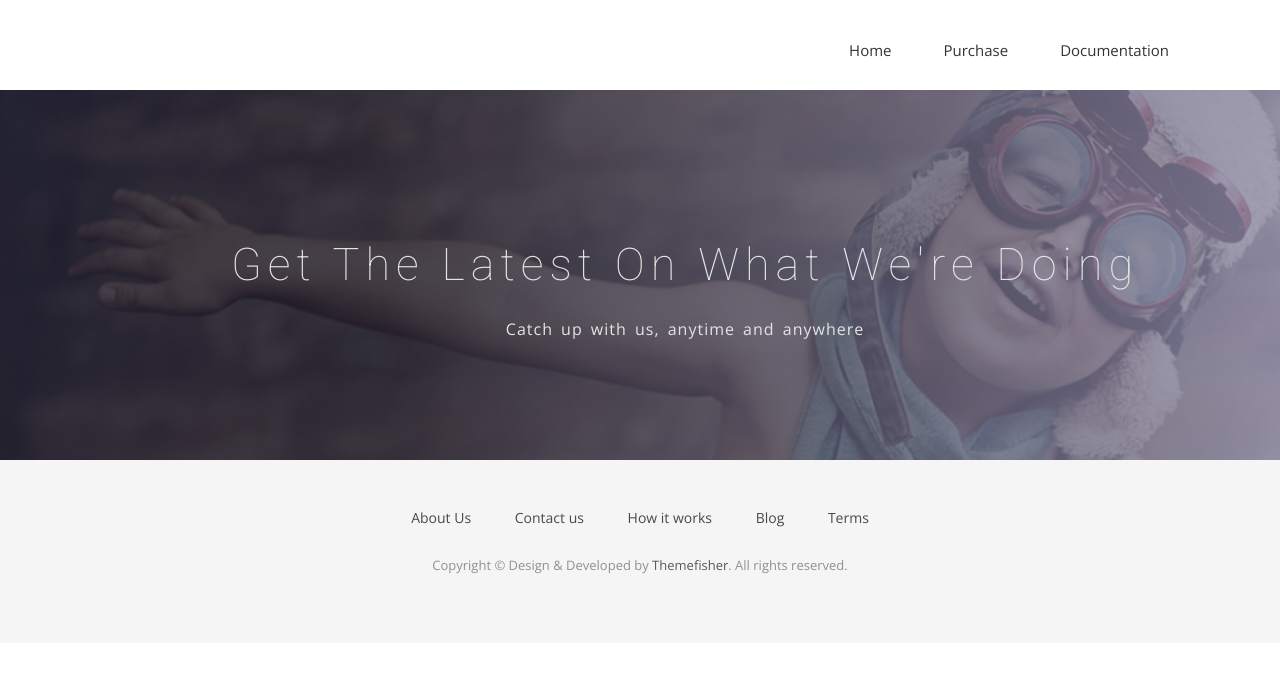
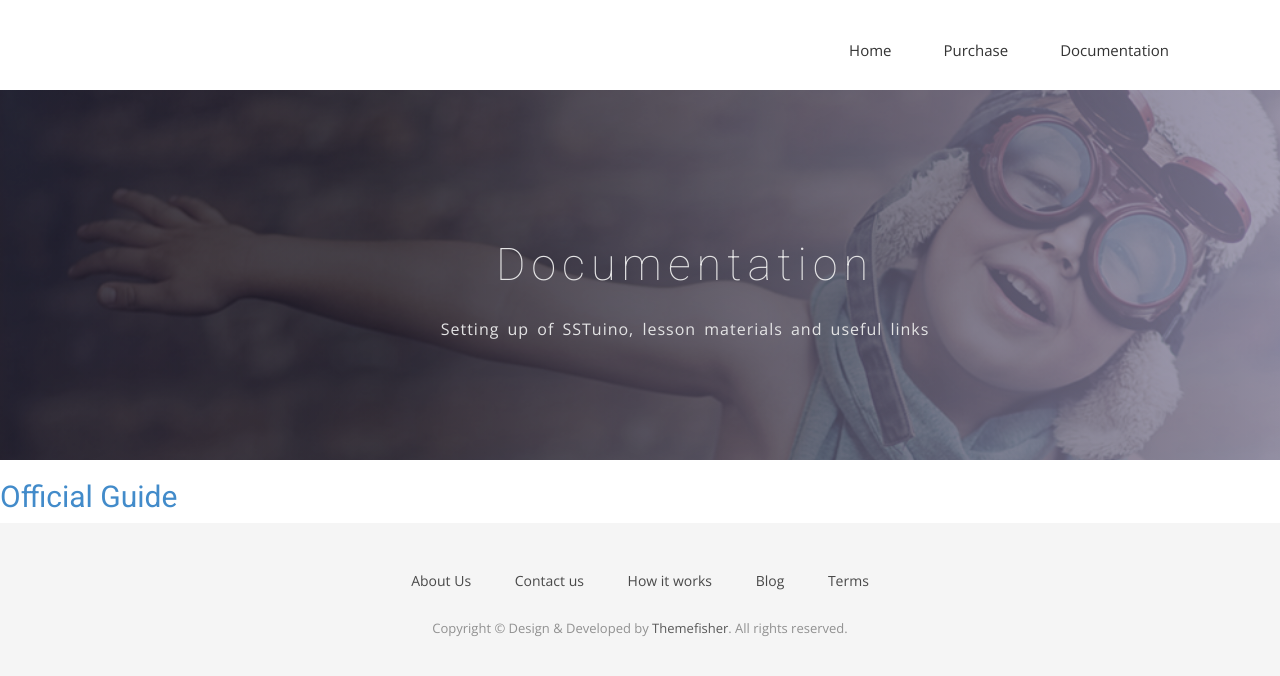
Before and after one commit to d3lta-v/SSTuino, a Jekyll site: the page built from docs/Documentation.html, in a window 1280 px wide. Shown: the top 676 px of the page. Built offline with Jekyll 4.4.1, drawn with Linux system fonts in a browser that asks for light colours; nearby versions of some CDN libraries; some web fonts are replaced.

Commit message:
Attempt to link a md file to our html webage

```diff
--- a/docs/Documentation.html
+++ b/docs/Documentation.html
@@ -9,8 +9,8 @@ permalink: /docs/
     <div class="row">
       <div class="col-md-12">
         <div class="block">
-          <h1>Get the latest on what we're doing</h1>
-          <p>Catch up with us, anytime and anywhere</p>
+          <h1>Documentation</h1>
+          <p>Setting up of SSTuino, lesson materials and useful links</p>
         </div>
       </div>
     </div>
@@ -25,3 +25,5 @@ permalink: /docs/
   </p>
 </div>
 {% endfor %}-->
+
+<a href="README.md"><h2>Official Guide</h2></a>
```
